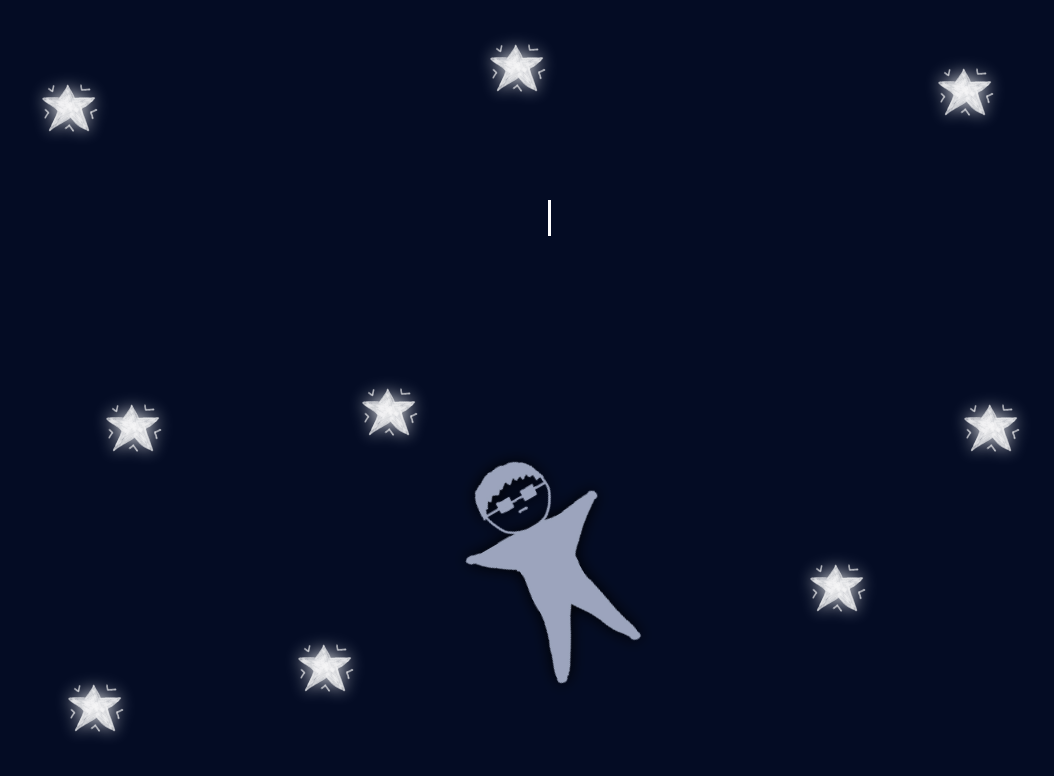
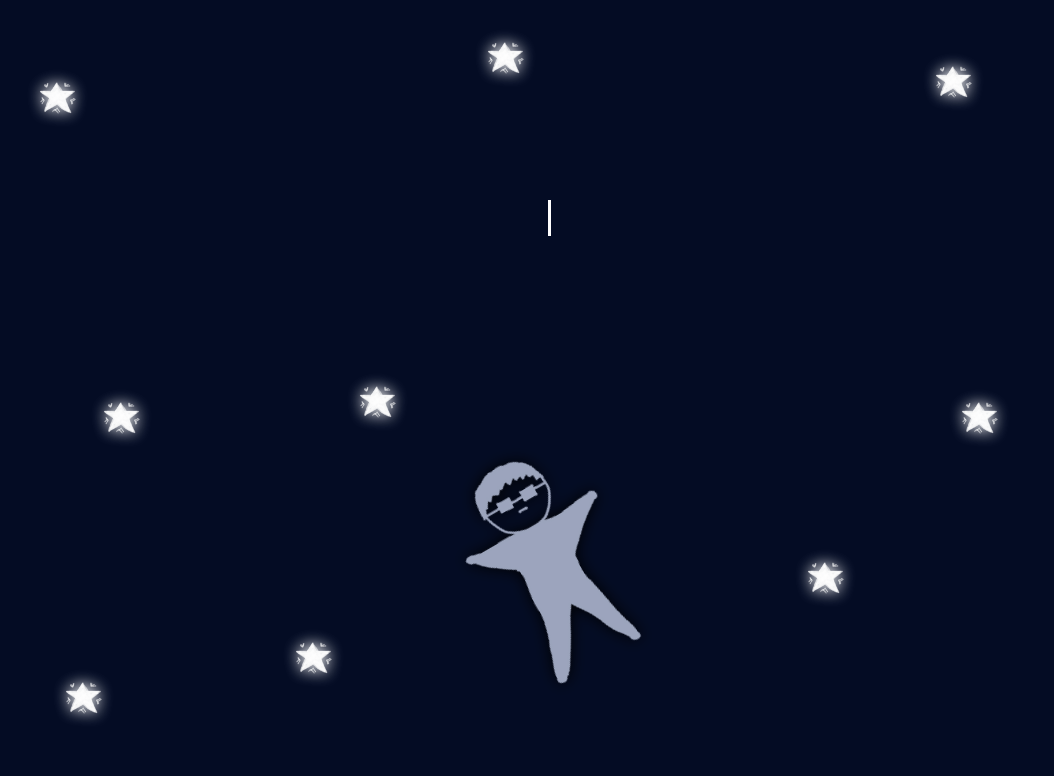
Before and after one commit to SzilardKosa/portfolio-site-placeholder, a plain HTML site: page index.html in a window 1280 px wide. Shown: the whole page, without its empty margins (91-1145 px from the left). Drawn offline with Linux system fonts and the light colour scheme.

Commit message:
reduced discomfort from the flickering

```diff
--- a/styles/styles.css
+++ b/styles/styles.css
@@ -35,7 +35,7 @@ body {
 
   --img-flickering-state: 0;
   animation-name: flickering;
-  animation-duration: 0.2s;
+  animation-duration: 0.4s;
   animation-timing-function: step-end;
   animation-iteration-count: infinite;
 }
@@ -158,21 +158,19 @@ body {
   position: relative;
   top: 0;
   left: 0;
-  opacity: var(--img-flickering-state);
 }
 
 .star-img2 {
   position: absolute;
   top: 0;
   left: 0;
-  opacity: calc(1 - var(--img-flickering-state));
 }
 
 .star-img1,
 .star-img2 {
   filter: invert(1) opacity(0.9) drop-shadow(0 0 0.5rem white);
   max-width: 10vw;
-  max-height: 8vh;
+  max-height: 5vh;
 }
 
 /* ROTATING ME */
```
